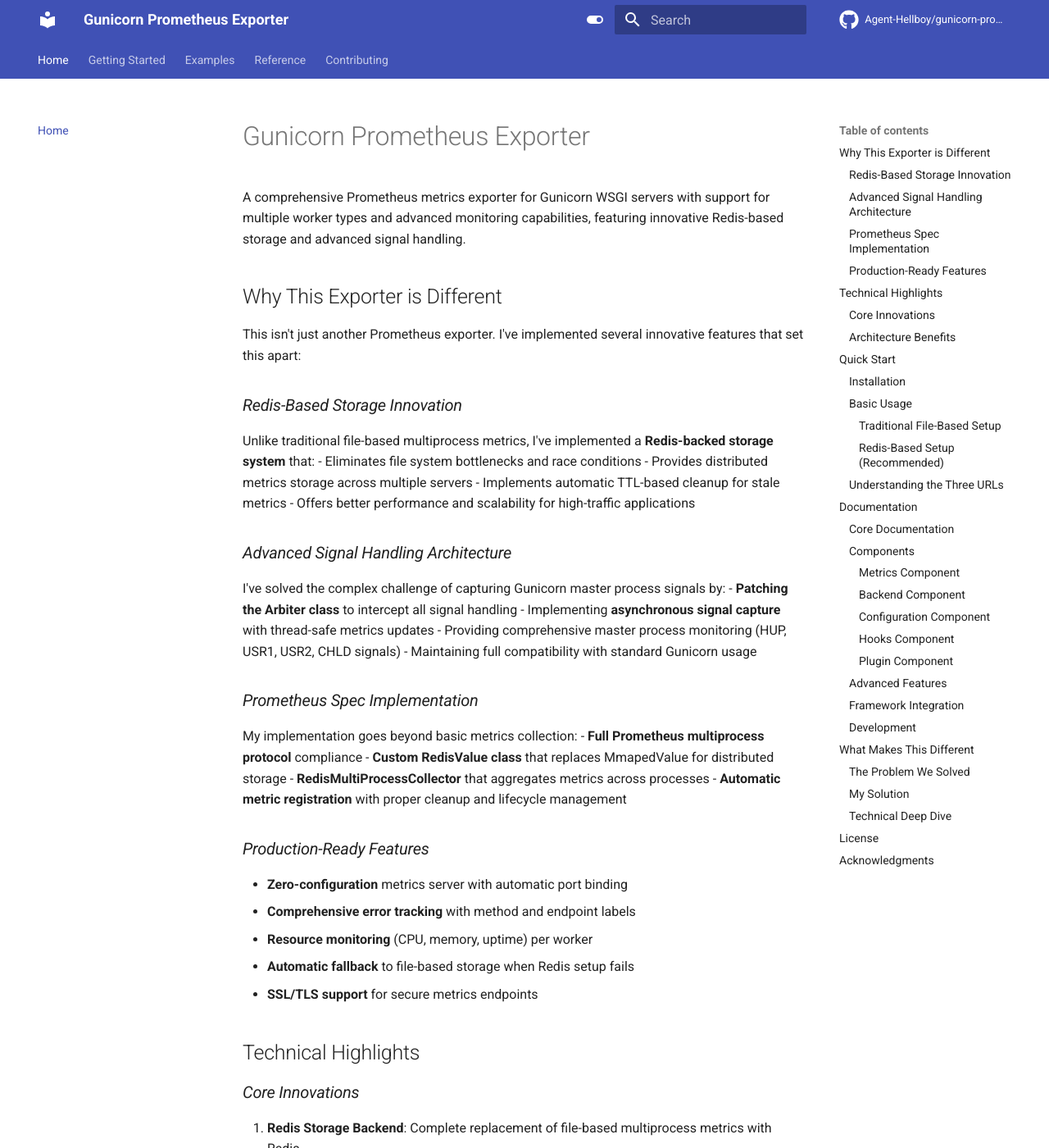
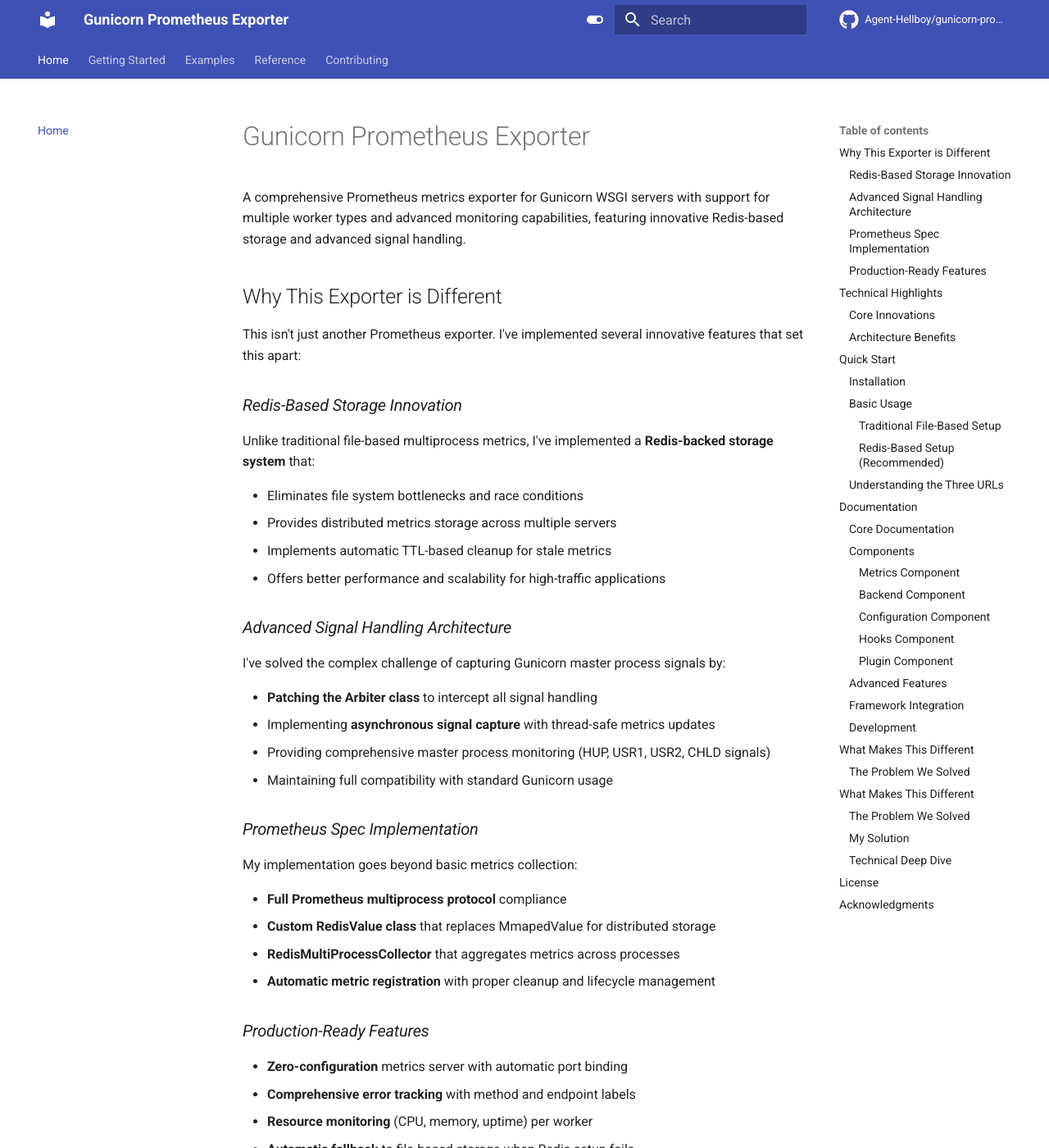
Before and after one commit to Agent-Hellboy/gunicorn-prometheus-exporter, an MkDocs documentation site: the page built from docs/index.md, in a window 1280 px wide and 1400 px high. Shown: the whole window at 82% size. Built offline with MkDocs 1.6.1 and Material for MkDocs 9.7.7, drawn with Linux system fonts in a browser that asks for light colours; comment, search, counter and statistics services are not loaded; some of the changed lines change nothing that is shown; some of the changed text lies outside the part shown.

Commit message:
Update documentation

```diff
--- a/docs/index.md
+++ b/docs/index.md
@@ -8,6 +8,7 @@
 
 ### *Redis-Based Storage Innovation*
 Unlike traditional file-based multiprocess metrics, I've implemented a **Redis-backed storage system** that:
+
 - Eliminates file system bottlenecks and race conditions
 - Provides distributed metrics storage across multiple servers
 - Implements automatic TTL-based cleanup for stale metrics
@@ -15,6 +16,7 @@
 
 ### *Advanced Signal Handling Architecture*
 I've solved the complex challenge of capturing Gunicorn master process signals by:
+
 - **Patching the Arbiter class** to intercept all signal handling
 - Implementing **asynchronous signal capture** with thread-safe metrics updates
 - Providing comprehensive master process monitoring (HUP, USR1, USR2, CHLD signals)
@@ -22,6 +24,7 @@
 
 ### *Prometheus Spec Implementation*
 My implementation goes beyond basic metrics collection:
+
 - **Full Prometheus multiprocess protocol** compliance
 - **Custom RedisValue class** that replaces MmapedValue for distributed storage
 - **RedisMultiProcessCollector** that aggregates metrics across processes
@@ -186,10 +189,17 @@
 
 ### *The Problem We Solved*
 
-Traditional Prometheus exporters for Gunicorn face several limitations:
-- **File-based multiprocess metrics** create race conditions and performance bottlenecks
-- **No master process signal tracking** - critical for understanding server behavior
-- **Limited worker type support** - only basic sync workers
+## What Makes This Different
+
+### *The Problem We Solved*
+
+Monitoring Gunicorn applications with Prometheus has traditionally been challenging:
+
+- **No built-in Prometheus support** - Gunicorn doesn't provide native metrics
+- **Indirect solutions only** - existing approaches require statsd-exporter or manual implementation
+- **File-based multiprocess metrics** create race conditions and performance bottlenecks when manually implemented
+- **No master process signal tracking** - critical for understanding server behavior and worker restarts
+- **Limited worker type support** - most solutions only work with basic sync workers
 - **Complex configuration** - requires extensive setup and maintenance
 - **No fallback mechanism** - fails completely when storage is unavailable
 
```
